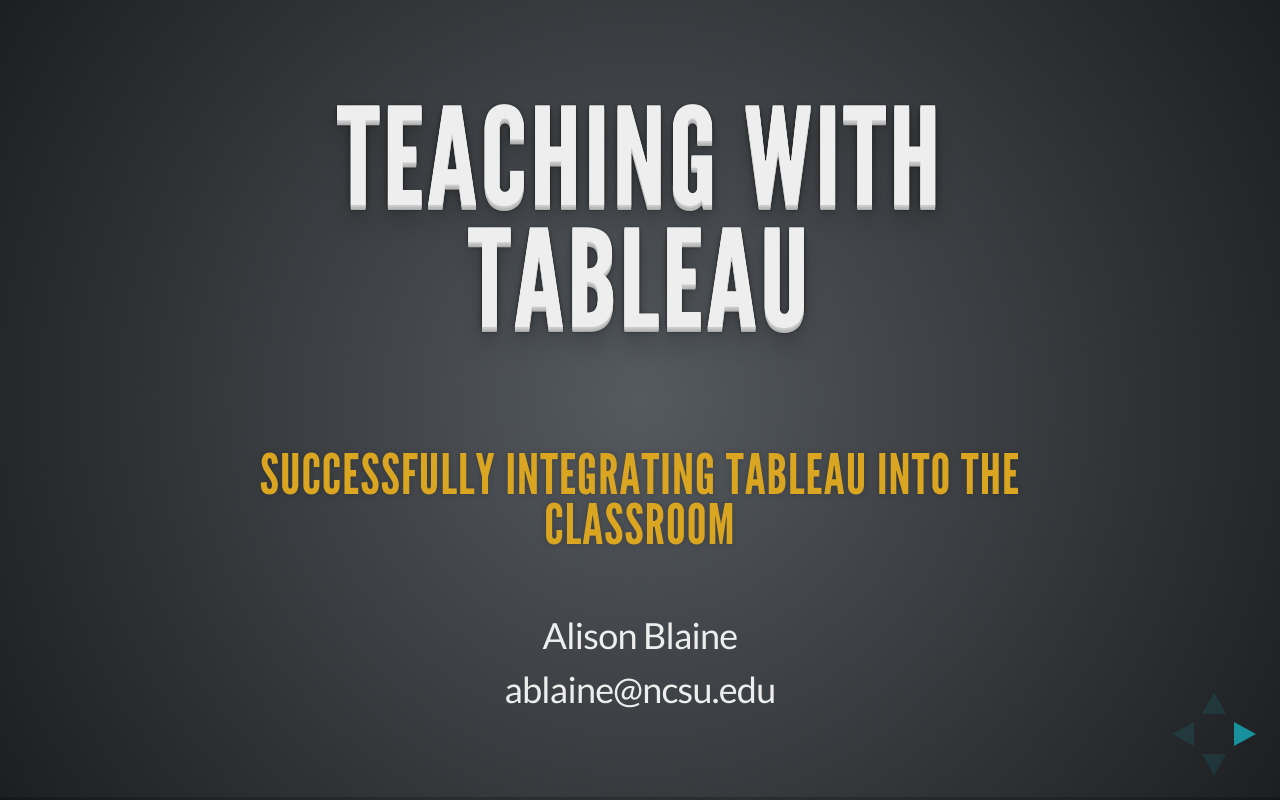
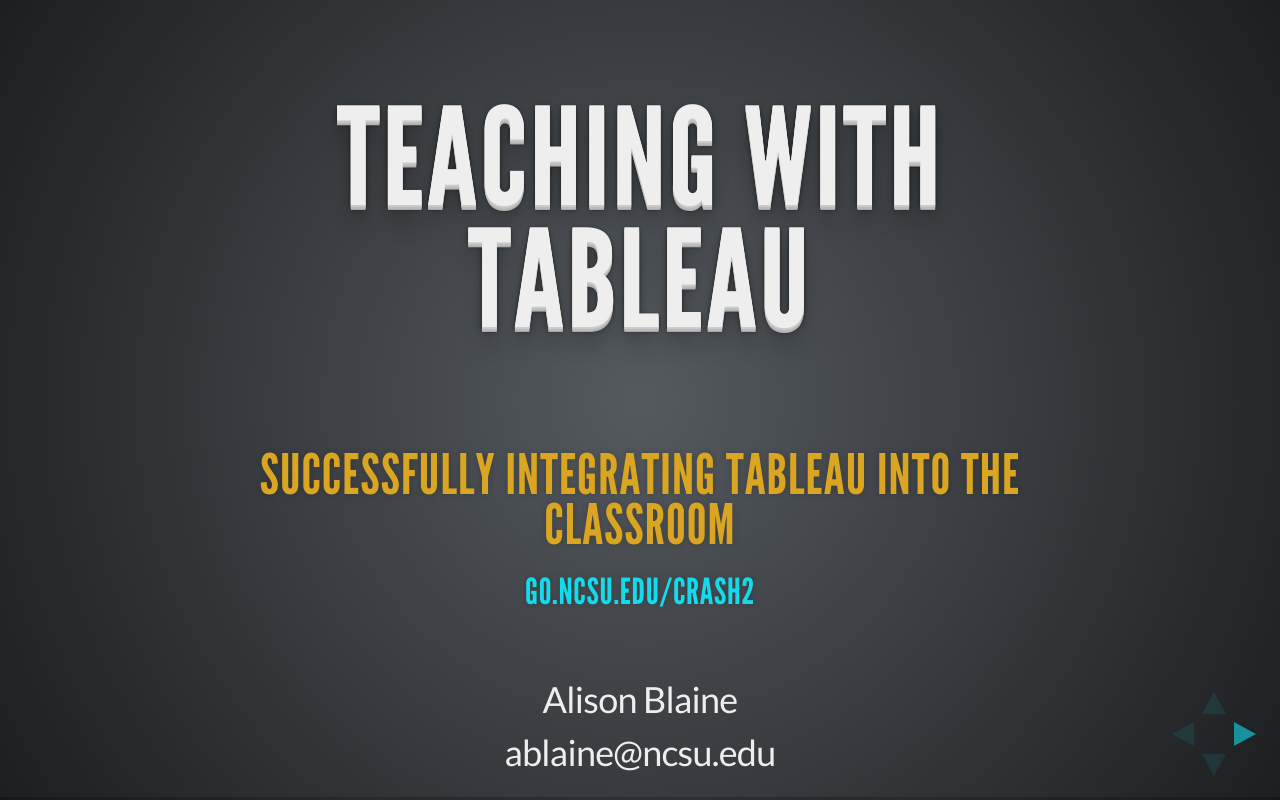
Before and after one commit to alblaine/teaching-with-tableau, a website: page index.html in a window 1280 px wide. Drawn offline with Linux system fonts and the light colour scheme.

Commit message:
added go link

```diff
--- a/index.html
+++ b/index.html
@@ -37,6 +37,7 @@
 					<h1>Teaching with Tableau</h1>
 					<br><br>
 					<h3 style="color: #daa520;">Successfully integrating Tableau into the classroom</h3>
+					<h4><a href="https://go.ncsu.edu/crash2">go.ncsu.edu/crash2</a></h4>
 					<br><p>Alison Blaine</p>
 				 	<p>ablaine@ncsu.edu</p>
 				</section>
@@ -92,7 +93,7 @@
 				<section>
 					<h2>Is it easy?</h2><br>
 					Open Tableau Public on your computer<br><br>
-					Open the "Tableau files" folder on your desktop<br><br>
+					Visit <a href="https://go.ncsu.edu/crash2">go.ncsu.edu/crash2</a> and download the dataset<br><br>
 					Choose a data set<br><br>
 					Create a well-designed visualization in Tableau with that data set<br>
 					</section>
```
